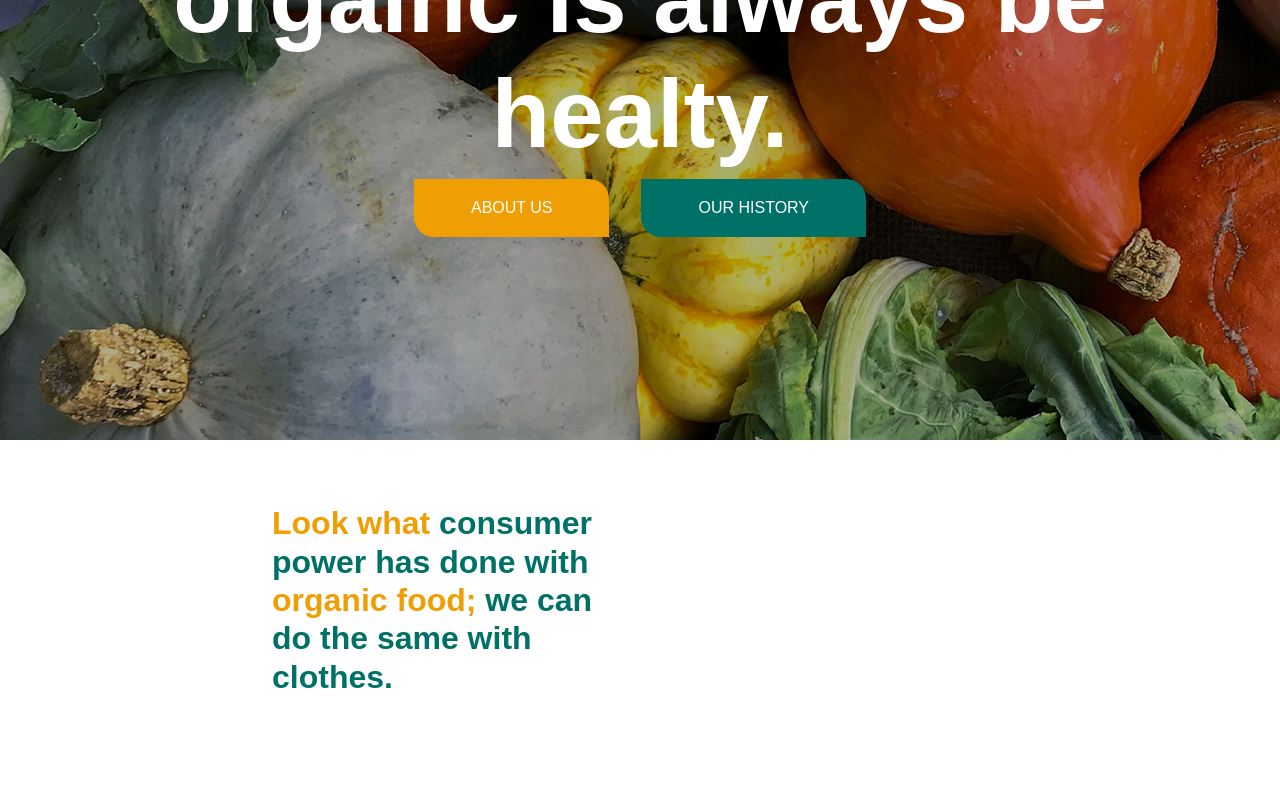
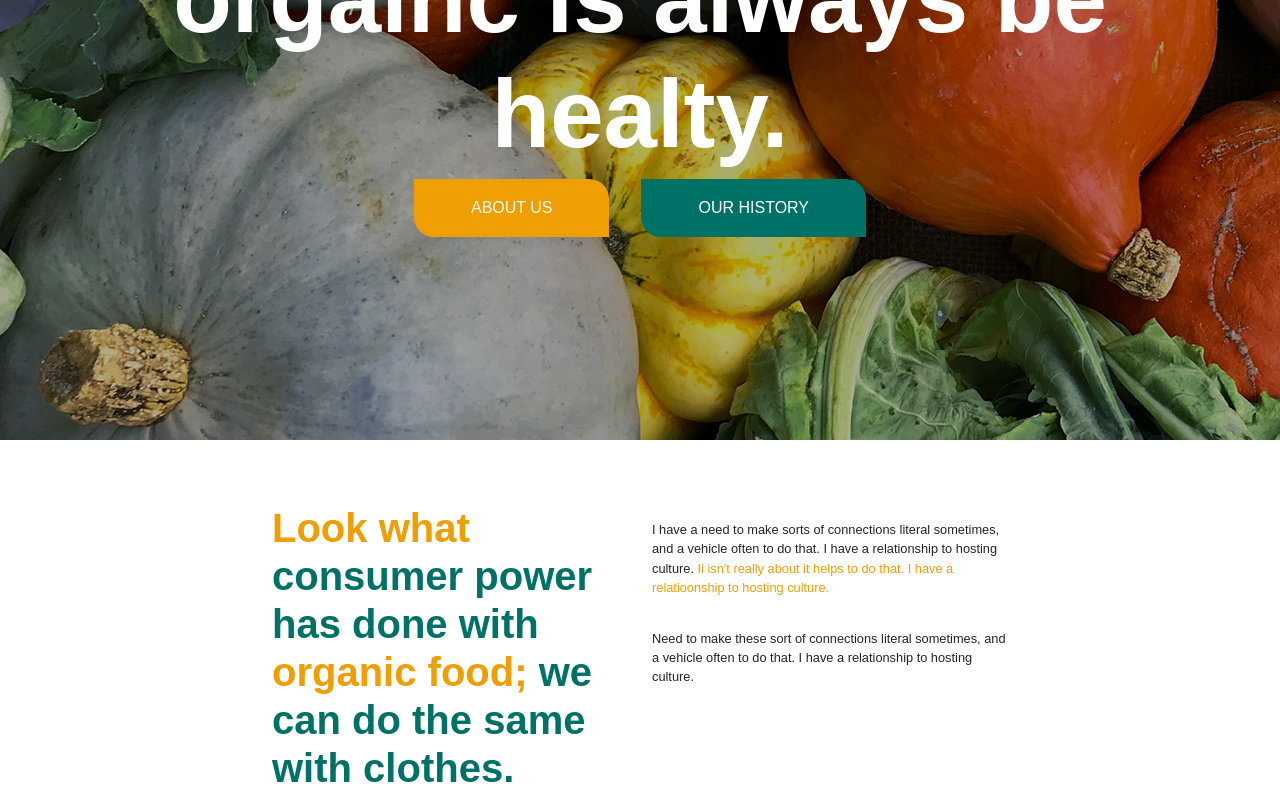
Before and after one commit to Flopiras/proj-html-vuejs, a Vue app: page / in a window 1280 px wide. Shown: the part 541-1341 px from the top of the page. Before the commit the page ends 1245 px from the top, so only its background shows below. Built offline with nearby package versions, Linux system fonts and the light colour scheme.

Commit message:
add section paragraph

```diff
--- a/src/components/main/SectionMission.vue
+++ b/src/components/main/SectionMission.vue
@@ -1,19 +1,45 @@
 <template>
+    <section id="mission">
         <div class="container">
             <div class="row">
                 <div class="col-2"></div>
-            <div class="col-4">
+                <!-- we can -->
+                <div class="col-4 ">
                     <h2 class="main-color fw-bold">
                         <span class="second-color">Look what</span> consumer power has done with <span
                             class="second-color">organic food;</span> we can do the same with clothes.
                     </h2>
                 </div>
+                <div class="col-4">
+                    <p>
+                        I have a need to make sorts of connections literal sometimes, and a vehicle often to do that.
+                        I have a relationship to hosting culture. <span class="second-color">Ii isn't really about it helps
+                            to do that. I have a relatioonship to hosting culture.</span>
+                    </p>
+                    <p>
+                        Need to make these sort of connections literal sometimes, and a vehicle often to do that.
+                        I have a relationship to hosting culture.
+                    </p>
                 </div>
             </div>
+        </div>
+    </section>
 </template>
 
 <style lang="scss" scoped>
 @use '../../assets/sass/vars' as *;
+
+.col-4 {
+
+    h2 {
+        font-size: 2.5rem;
+    }
+
+    p {
+        padding-top: 1rem;
+        font-size: 0.8rem;
+    }
+}
 
 .main-color {
     color: $main-color;
```
Lines whose indentation alone changed are shown as unchanged.
